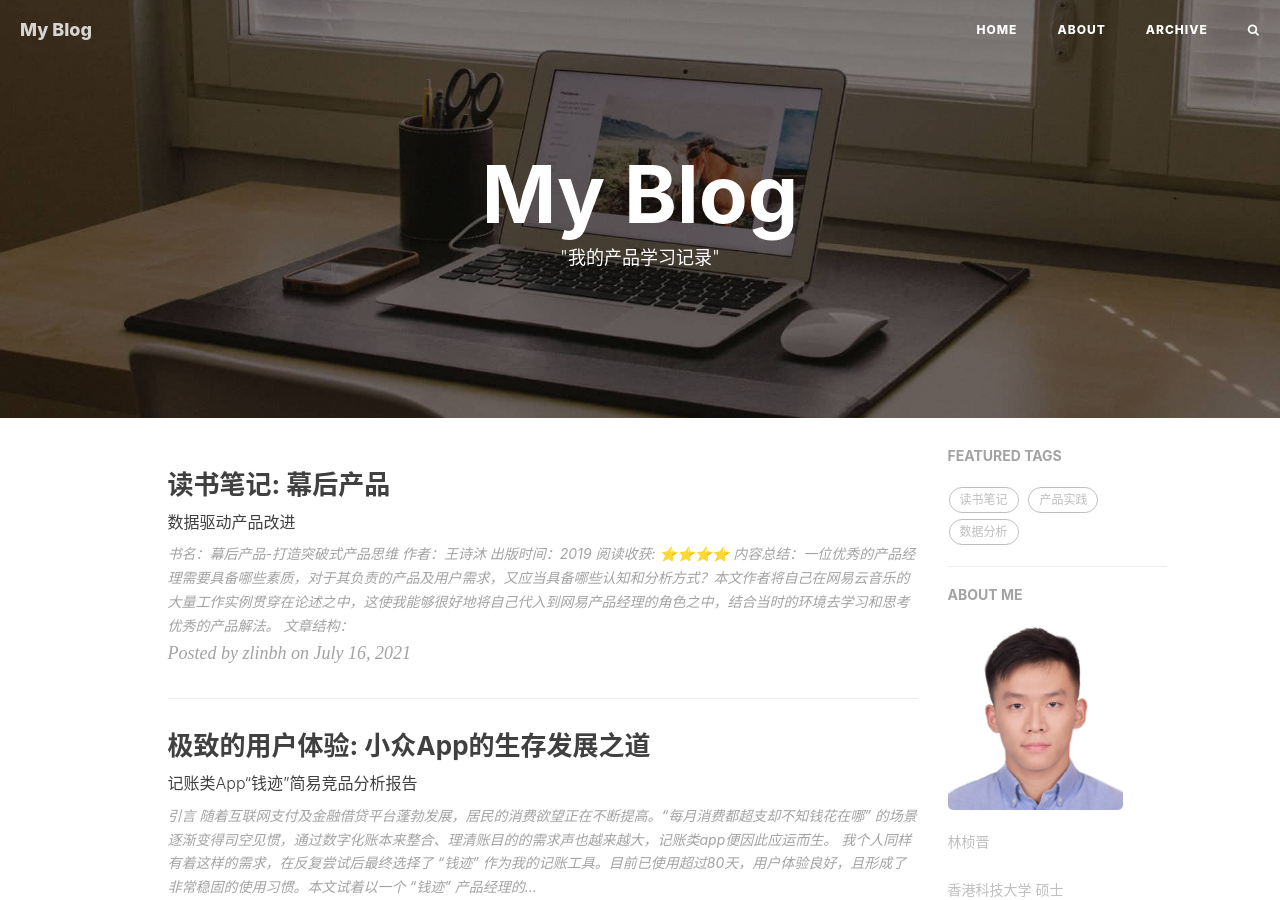
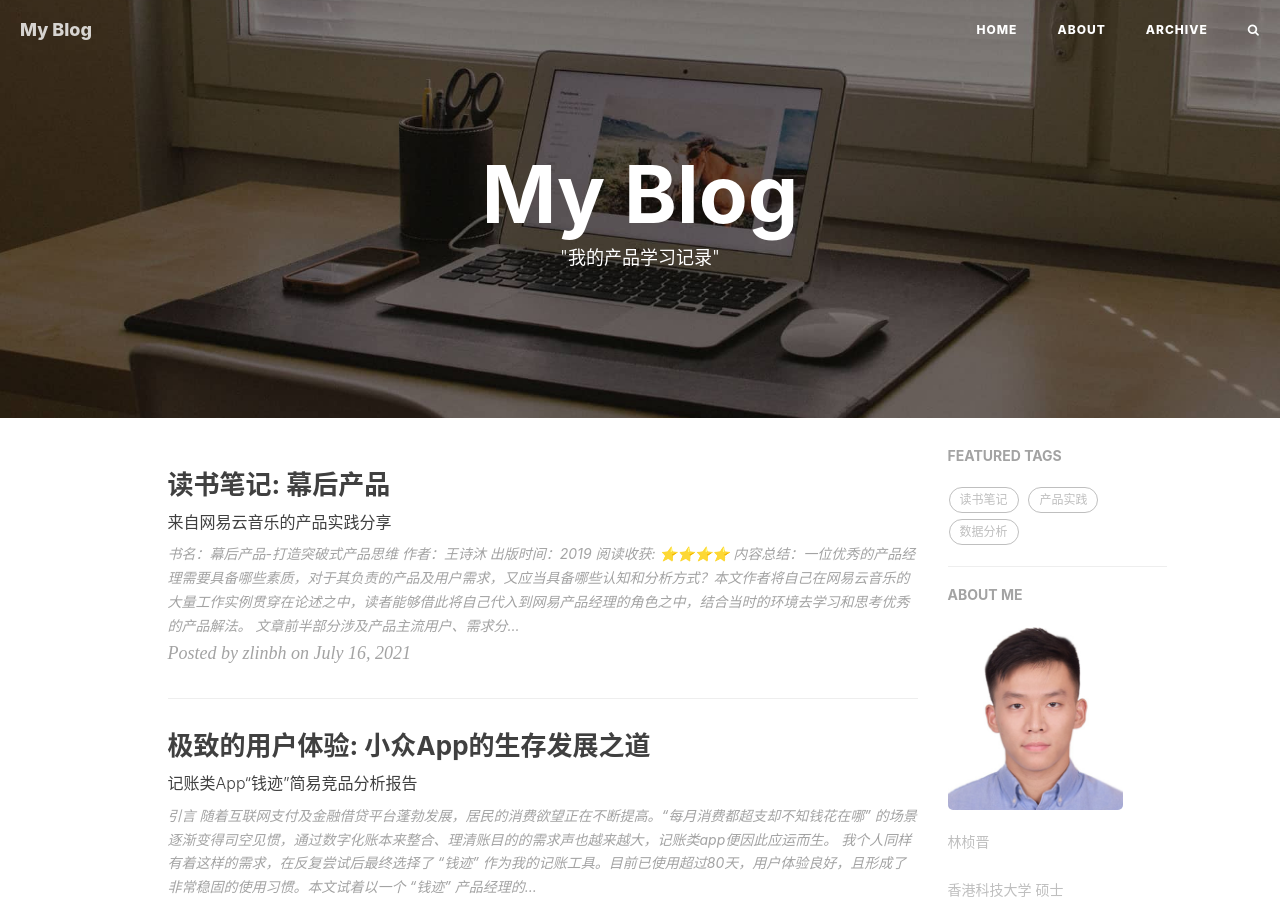
Before and after one commit to zlinbh/zlinbh.github.io, a Jekyll site: the page built from index.html, in a window 1280 px wide and 900 px high. Built offline with Jekyll 4.4.1, drawn with Linux system fonts in a browser that asks for light colours; nearby versions of some CDN libraries; the list of posts is cut into pages by our own code; comment, search, counter and statistics services are not loaded.

Commit message:
Update 2021-07-16-Product_Behind_the_Stage.md

```diff
--- a/_posts/2021-07-16-Product_Behind_the_Stage.md
+++ b/_posts/2021-07-16-Product_Behind_the_Stage.md
@@ -1,7 +1,7 @@
 ---
 layout:     post
 title:      "读书笔记: 幕后产品"
-subtitle:   "数据驱动产品改进"
+subtitle:   "来自网易云音乐的产品实践分享"
 date:       2021-07-16
 author:     "zlinbh"
 hidden:		false
@@ -20,7 +20,9 @@ tags:
 
 **阅读收获**: ⭐⭐⭐⭐
 
-**内容总结**：一位优秀的产品经理需要具备哪些素质，对于其负责的产品及用户需求，又应当具备哪些认知和分析方式？本文作者将自己在网易云音乐的大量工作实例贯穿在论述之中，这使我能够很好地将自己代入到网易产品经理的角色之中，结合当时的环境去学习和思考优秀的产品解法。
+**内容总结**：一位优秀的产品经理需要具备哪些素质，对于其负责的产品及用户需求，又应当具备哪些认知和分析方式？本文作者将自己在网易云音乐的大量工作实例贯穿在论述之中，读者能够借此将自己代入到网易产品经理的角色之中，结合当时的环境去学习和思考优秀的产品解法。
+
+文章前半部分涉及产品主流用户、需求分析以及用户心理的知识脉络总结如下；其后半部分涉及到产品架构、营销及商业嗅觉，由于与自身当前的认知相距较远，故没有总结入文章结构中去，待积累了足够经验和认识后，再进行回顾学习。
 
 **文章结构**：
 
```
